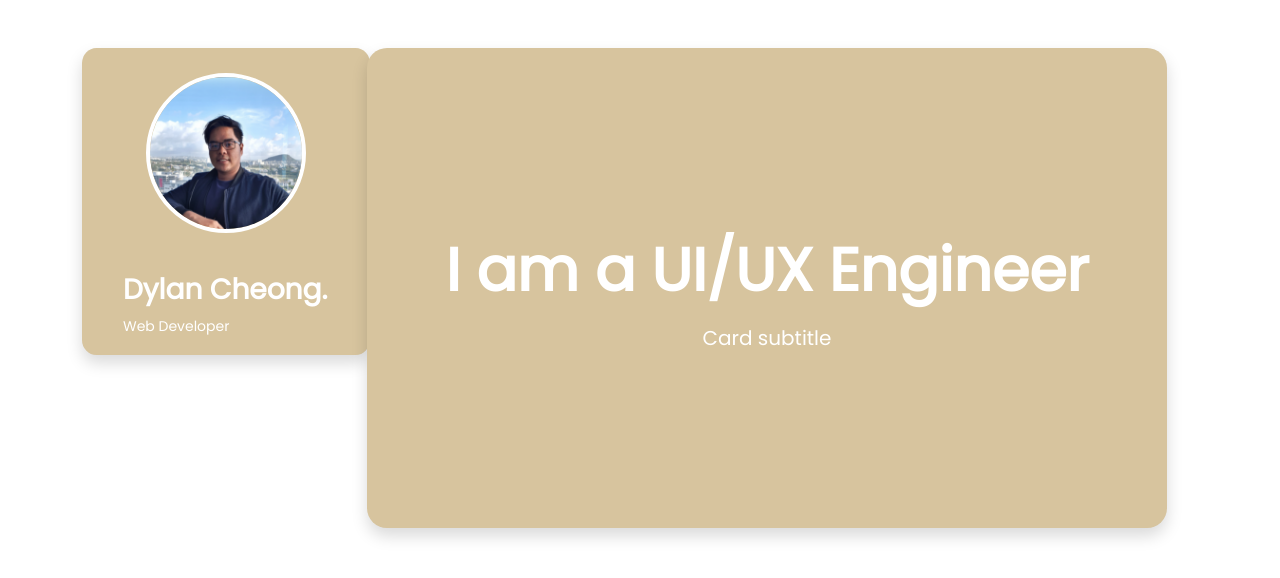
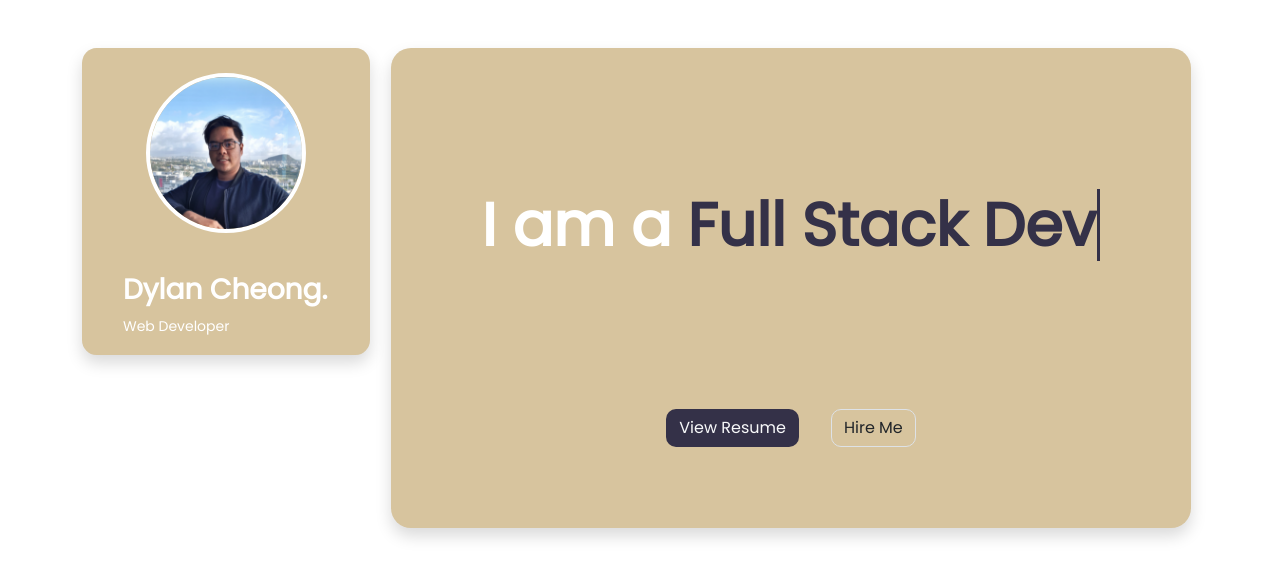
Before and after one commit to Dylancnk/persoportfolio, an Angular app in the folder persoportfolio/: page / in a window 1280 px wide. Shown: the top 578 px of the page. Built offline with nearby package versions, Linux system fonts and the light colour scheme.

Commit message:
added type effect and buttons

```diff
--- a/persoportfolio/src/app/home/home.component.html
+++ b/persoportfolio/src/app/home/home.component.html
@@ -1,9 +1,39 @@
-<div class="d-flex justify-content-center text-center card shadow" style="width: 50rem; height: 30rem;">
+<!-- <div class="d-flex justify-content-center align-items-stretch text-center card shadow" style="width: 50rem; height: 30rem;">
     <div class="container">
         <div class="card-body">
-            <h1 class="card-title">I am a <span class=""></span></h1>
+            <h1 class="card-title">I am a <span class="typed-text"></span><span class="cursor">&nbsp;</span></h1>
+        </div>
+        <div class="row align-items-end">
+            <div class="col-3">
+                <a href="#" class="btn btn-primary">Go somewhere</a>
             </div>
-            <h5 class="card-subtitle mb-2">Card subtitle</h5>
-            <p class="card-text"></p>
+            <div class="col-3">
+                <a href="#" class="btn btn-primary">Go somewhere</a>
+            </div>
+        </div>
+  </div>
+</div> -->
+
+<!-- <div class="card card-block d-flex" style="width: 50rem; height: 30rem;">
+    <div class="card-body align-items-center d-flex justify-content-center">
+      <h5 class="card-title">Special title treatment</h5>
+      <p class="card-text">With supporting text below as a natural lead-in to additional content.</p>
+      <a href="#" class="btn btn-primary">Go somewhere</a>
     </div>
-  </div>
+
+  </div> -->
+<div class="container">
+  <div class="row text-center">
+    <div class="col-md-3 text-center my-auto">
+      <div class="card shadow card-block d-flex" style="width: 50rem; height: 30rem;">
+        <div class="card-body align-items-center d-flex justify-content-center">
+            <h1 class="card-title">I am a <span class="typed-text"></span><span class="cursor">&nbsp;</span></h1>
+        </div>
+            <div class="align-items-end card-buttons">
+                <a href="#" class="btn btncolor1 text-light mx-3">View Resume</a>
+                <a href="#" class="btn border mx-3">Hire Me</a>
+            </div>
+        </div>
+      </div>
+    </div>
+</div>
--- a/persoportfolio/src/app/home/home.component.scss
+++ b/persoportfolio/src/app/home/home.component.scss
@@ -1,13 +1,33 @@
-span:before{
-    content: 'Full Stack Developer';
-    animation: animate infinite 20s;
-}
 
-@keyframes animate{
-    40%{
-        content: 'UI/UX Engineer';
+  .container h1 span.typed-text {
+    color: #343148FF;
+  }
+  .container h1 span.cursor {
+    display: inline-block;
+    background-color: #343148FF;
+    margin-left: 0.1rem;
+    width: 3px;
+    animation: blink 1s infinite;
+  }
+  .container h1 span.cursor.typing {
+    animation: none;
+  }
+  @keyframes blink {
+    0%  { background-color: #343148FF; }
+    49% { background-color: #343148FF; }
+    50% { background-color: transparent; }
+    99% { background-color: transparent; }
+    100%  { background-color: #343148FF; }
+  }
+
+  .btn{
+    border-radius: 10px 10px 10px 10px;
+  }
+
+  .card-buttons{
+    margin-bottom: 10%;
+
+    .btncolor1{
+      background-color: #343148FF;
     }
-    50%{
-        content: 'Music Producer';
-    }
-}
+  }
--- a/persoportfolio/src/app/home/home.component.ts
+++ b/persoportfolio/src/app/home/home.component.ts
@@ -10,6 +10,48 @@ export class HomeComponent implements OnInit {
   constructor() { }
 
   ngOnInit(): void {
+    const typedTextSpan:any = document.querySelector(".typed-text");
+    const cursorSpan:any = document.querySelector(".cursor");
+
+    const textArray = ["Full Stack Developer", "UI/UX Engineer", "Music Producer"];
+    const typingDelay = 200;
+    const erasingDelay = 100;
+    const newTextDelay = 2000; // Delay between current and next text
+    let textArrayIndex = 0;
+    let charIndex = 0;
+
+    function type() {
+      if (charIndex < textArray[textArrayIndex].length) {
+      if(!cursorSpan.classList.contains("typing")) cursorSpan.classList.add("typing");
+        typedTextSpan.textContent += textArray[textArrayIndex].charAt(charIndex);
+          charIndex++;
+          setTimeout(type, typingDelay);
+      }
+
+      else {
+        cursorSpan.classList.remove("typing");
+  	    setTimeout(erase, newTextDelay);
+      }
+    }
+
+  function erase() {
+	if (charIndex > 0) {
+    if(!cursorSpan.classList.contains("typing")) cursorSpan.classList.add("typing");
+    typedTextSpan.textContent = textArray[textArrayIndex].substring(0, charIndex-1);
+    charIndex--;
+    setTimeout(erase, erasingDelay);
   }
+  else {
+    cursorSpan.classList.remove("typing");
+    textArrayIndex++;
+    if(textArrayIndex>=textArray.length) textArrayIndex=0;
+    setTimeout(type, typingDelay + 1100);
+  }
+}
 
+document.addEventListener("DOMContentLoaded", function() { // On DOM Load initiate the effect
+  if(textArray.length) setTimeout(type, newTextDelay + 250);
+});
+
+  }
 }
```
